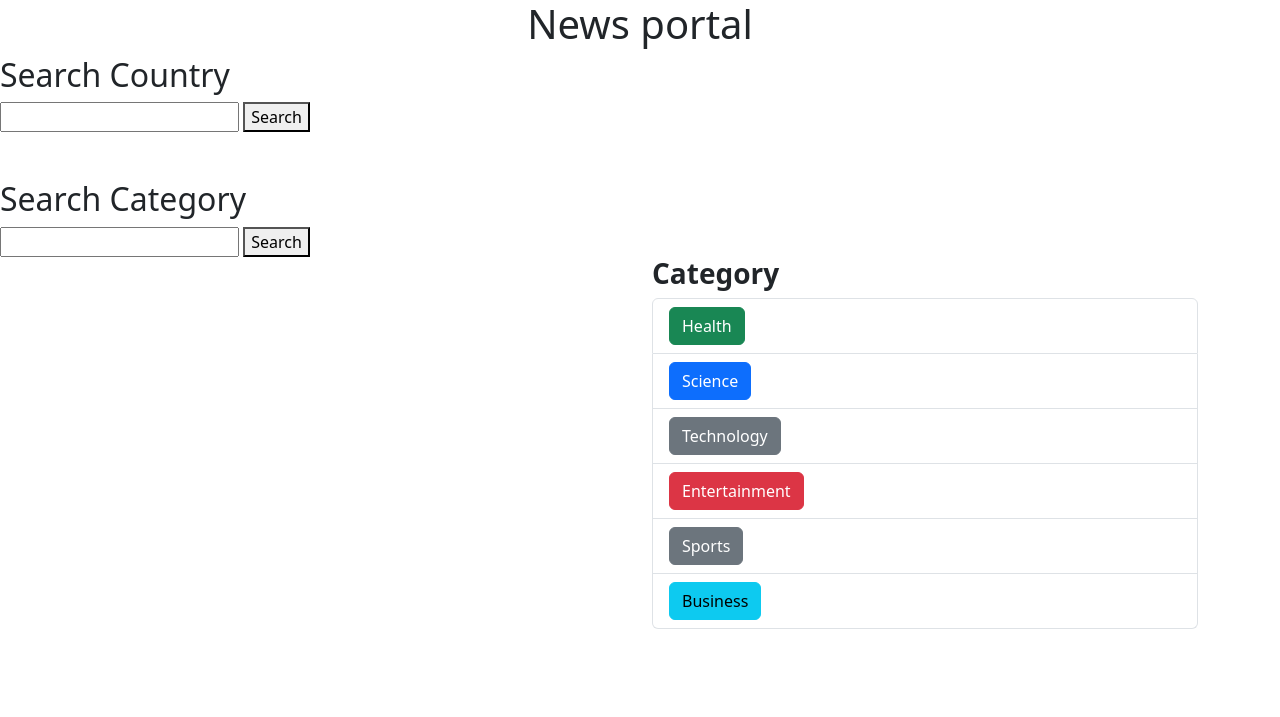
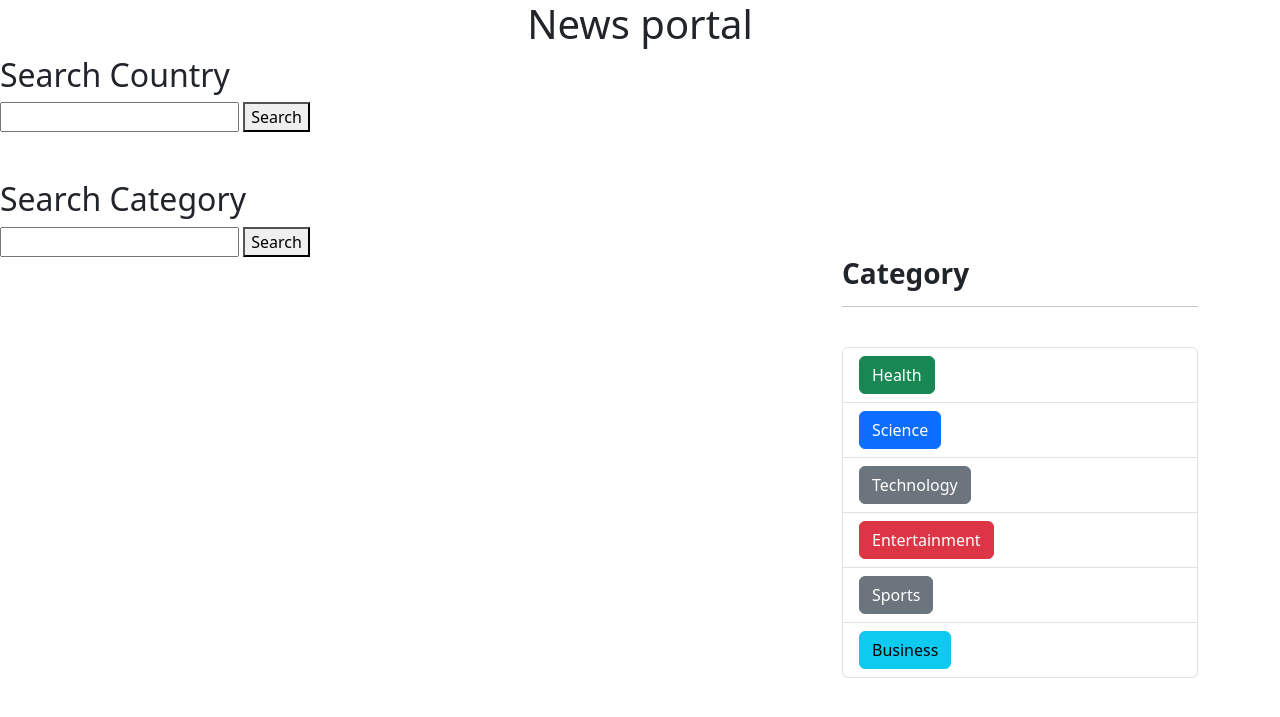
Before and after one commit to AikanyshM/news_app, a Django app: page / in a window 1280 px wide. Shown: the top 717 px of the page. Run offline with Django 3.2, Linux system fonts and the light colour scheme; data that the repository does not hold is empty.

Commit message:
last commit

```diff
--- a/news_app/templates/news_api/home.html
+++ b/news_app/templates/news_api/home.html
@@ -29,7 +29,7 @@
 
     <div class="container">
         <div class="row">
-            <div class="col-md-6">
+            <div class="col-md-8">
                 {% for i in articles %}
 
                     <div class="card rounded shadow-lg m-2" style="width: 25rem;">
@@ -50,8 +50,10 @@
 
 
             </div>
-            <div class="col-md-6">
+            <div class="col-md-4">
                 <h3><b>Category</b></h3>
+                <hr>
+                <br>
                 <ul class="list-group">
                     <li class="list-group-item"><a class="btn btn-success" href="{% url 'home' %}?category=Health">Health</a></li>
                     <li class="list-group-item"><a class="btn btn-primary" href="{% url 'home' %}?category=Science">Science</a></li>
@@ -59,7 +61,7 @@
                     <li class="list-group-item"><a class="btn btn-danger" href="{% url 'home' %}?category=Entertainment">Entertainment</a></li>
                     <li class="list-group-item"><a class="btn btn-secondary" href="{% url 'home' %}?category=Sports">Sports</a></li>
                     <li class="list-group-item"><a class="btn btn-info" href="{% url 'home' %}?category=Business">Business</a></li>
-
+                </ul>
 
 
 
```
